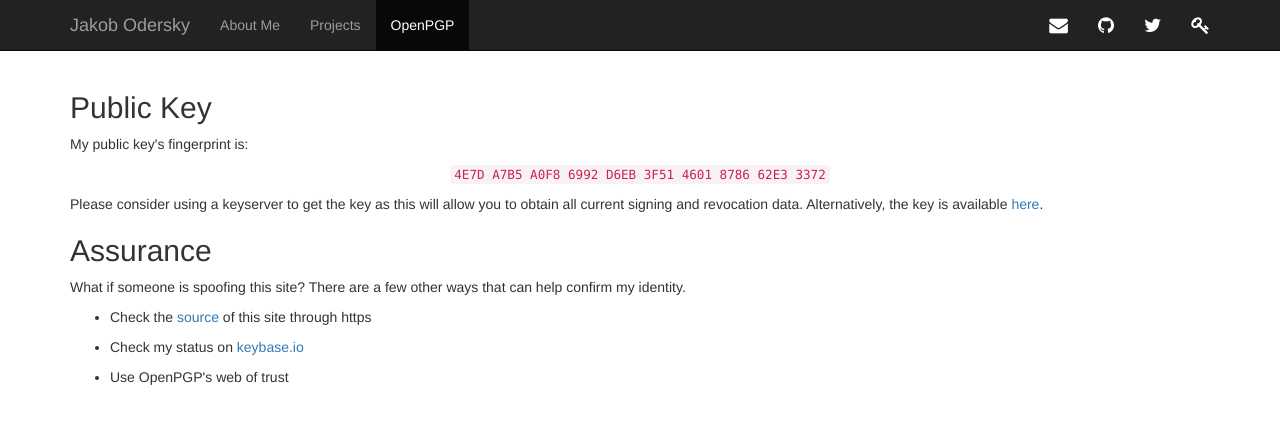
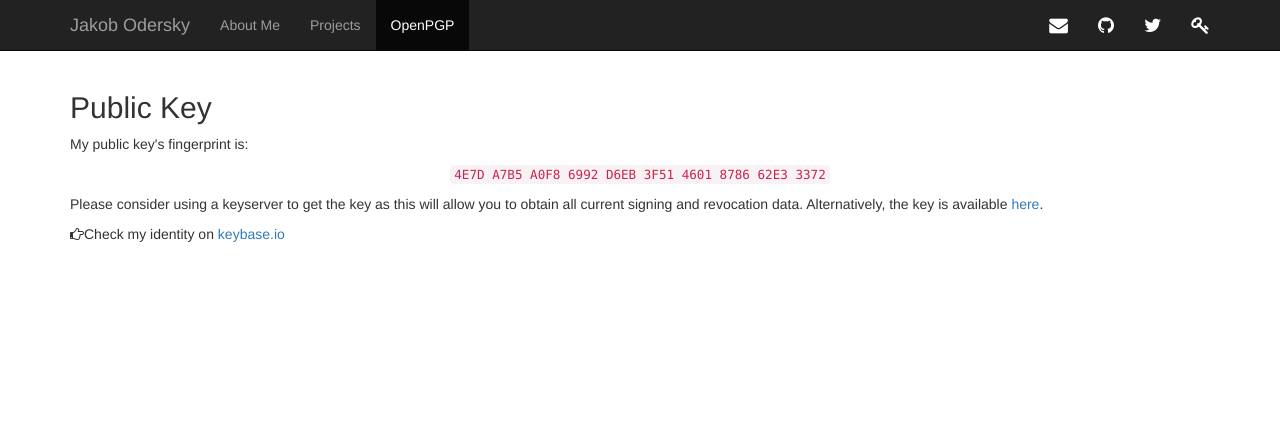
Before and after one commit to jodersky/homepage, a Jekyll site: the page built from openpgp/index.html, in a window 1280 px wide. Shown: the top 424 px of the page. Built offline with Jekyll 4.4.1, drawn with Linux system fonts in a browser that asks for light colours.

Commit message:
Update url

```diff
--- a/CNAME
+++ b/CNAME
@@ -1 +1 @@
-www.odersky.com
+www.jodersky.ch
--- a/openpgp/index.html
+++ b/openpgp/index.html
@@ -11,11 +11,4 @@ id: openpgp
 <p>Please consider using a keyserver to get the key as this will allow you to obtain all current
   signing and revocation data. Alternatively, the key is available <a href="/key.asc">here</a>.
 </p>
-
-<h2>Assurance</h2>
-<p>What if someone is spoofing this site? There are a few other ways that can help confirm my identity.</p>
-<ul>
-  <li><p>Check the <a href="https://github.com/jodersky/jodersky.github.io/blob/master/openpgp/index.html">source</a> of this site through https</p></li>
-  <li><p>Check my status on <a href="https://keybase.io/jodersky">keybase.io</a></p></li>
-  <li><p>Use OpenPGP's web of trust</p></li>
-</ul>
+<p><i class="fa fa-hand-o-right"></i>Check my identity on <a href="https://keybase.io/jodersky">keybase.io</a></p>
```
Also changed, not shown: README.md.
